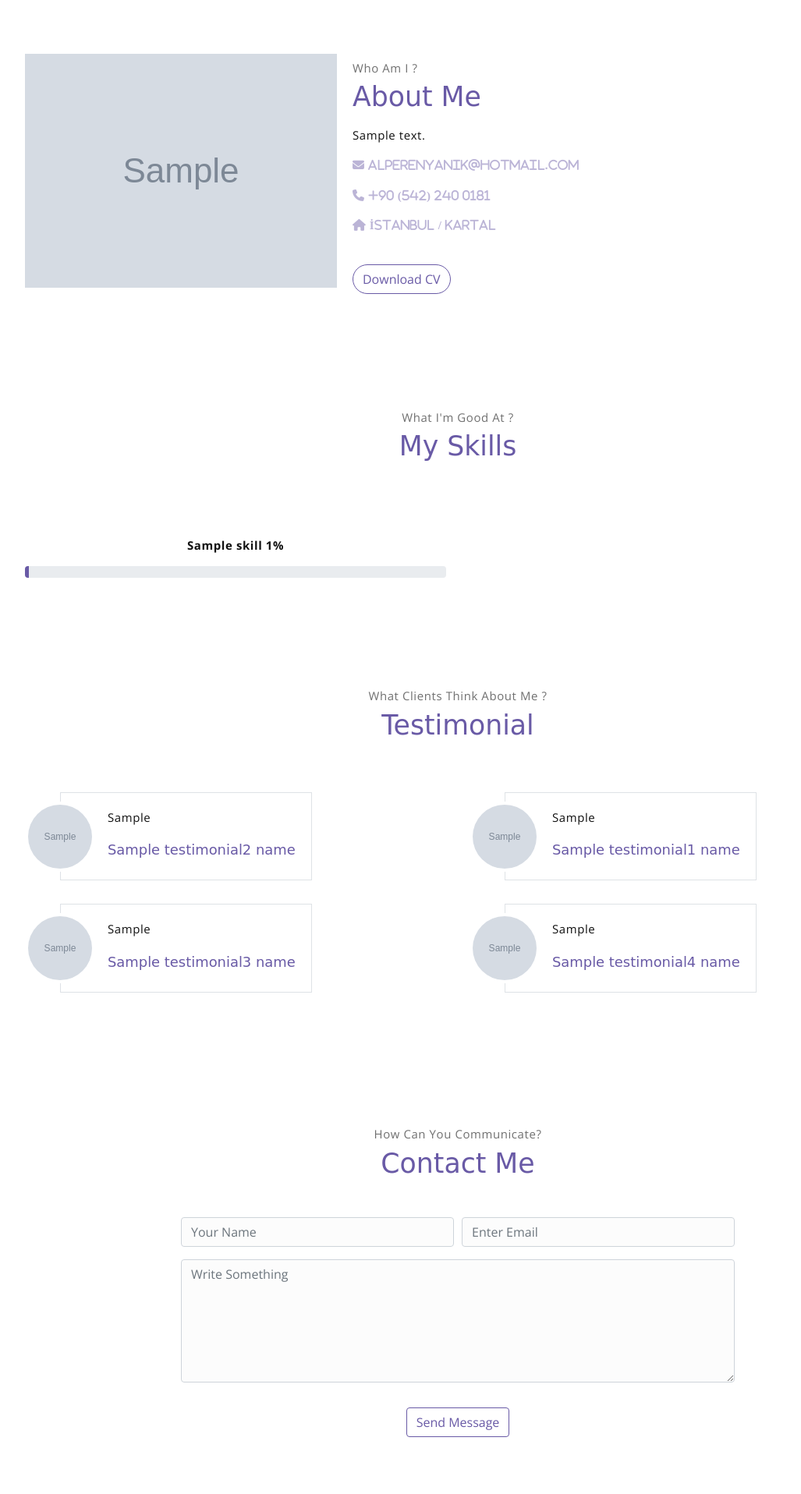
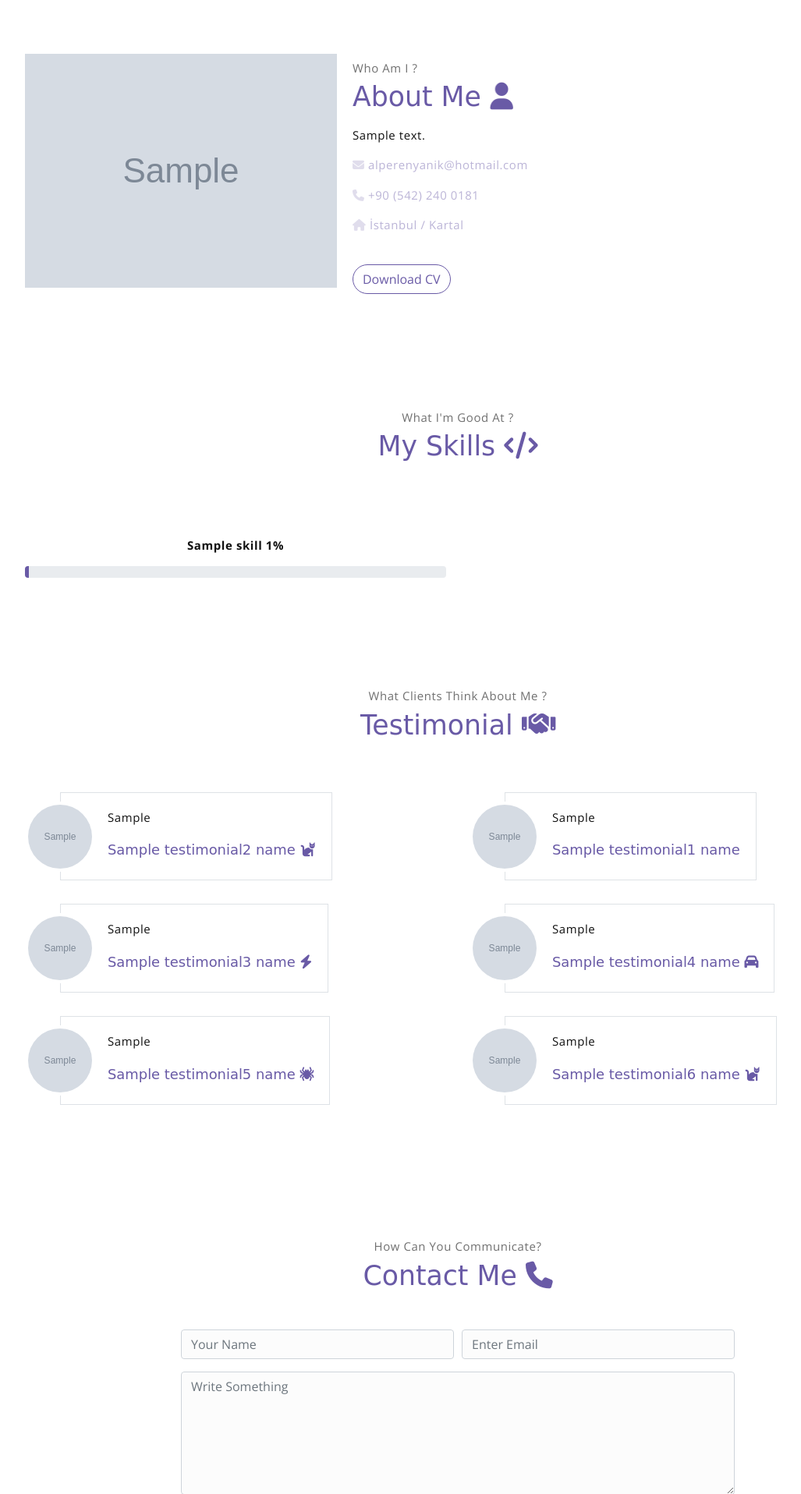
Before and after one commit to alperenynk/Django_Site, a Django app: template templates/index.html in a window 1280 px wide. Shown: the part 801-2717 px from the top of the page at 78% size, without its empty margins (53-1080 px from the left). Run offline with Django 5.2, Linux system fonts and the light colour scheme; the template is opened without the code that fills it: most values are stand-ins (such as "Sample title", 1, 10 or a date in 2020); grey boxes marked "Sample" are stand-in pictures; some libraries are stand-ins or nearby versions; some web fonts are replaced.

Commit message:
feat: added more testimonial

```diff
--- a/templates/includes/navbar.html
+++ b/templates/includes/navbar.html
@@ -3,7 +3,7 @@
 <!-- Page Navbar -->
 <nav class="custom-navbar" data-spy="affix" data-offset-top="20">
     <div class="container">
-        <a class="logo" href="{% url "index" %}">AY</a>
+        <a class="logo" href="{% url "index" %}"><i class="fa-solid fa-star fa-spin fa-spin-reverse"></i></a>
         <ul class="nav">
             <li class="item">
                 <a class="link" href="{% url "index" %}">Home</a>
@@ -15,7 +15,7 @@
                 <a class="link" href="#skills">Skills</a>
             </li>
             <li class="item">
-                <a class="link" href="#testimonial">Testmonial</a>
+                <a class="link" href="#testimonial">Testimonial</a>
             </li>
             <li class="item">
                 <a class="link" href="#contact">Contact</a>
--- a/templates/index.html
+++ b/templates/index.html
@@ -14,10 +14,10 @@
     <div class="overlay"></div>
     <div class="header-content container">
         <h1 class="header-title">
-            <span class="up">HI!</span>
-            <span class="down">I am {{ home_banner_name }}</span>
+            <span class="up fa-fade">HI!</span>
+            <span class="down fa-fade">I am {{ home_banner_name }}</span>
         </h1>
-        <p class="header-subtitle">{{ home_banner_title }}</p>
+        <p class="header-subtitle fa-fade" style="font-weight: bold;">{{ home_banner_title }}</p>
     </div>
 </header><!-- end of page header -->
 
@@ -30,14 +30,13 @@
             </div>
             <div class="about-caption">
                 <p class="section-subtitle">Who Am I ?</p>
-                <h2 class="section-title mb-3">About Me</h2>
+                <h2 class="section-title mb-3">About Me <i class="fa-solid fa-user fa-flip"></i></h2>
                 <p>
                     {{ about_myself_welcome }}
                 </p>
-                <p><a href="mailto:alperenyanik@hotmail.com"><i class="fa-solid fa-envelope fa-fade">
-                    alperenyanik@hotmail.com</i></a></p>
-                <p><a href="tel:+905422400181"><i class="fa-solid fa-phone fa-fade"> +90 (542) 240 0181</i></a></p>
-                <p><a href="javascript:void(0)"><i class="fa-solid fa-house fa-fade"> İstanbul / Kartal</i></a></p>
+                <p class="fa-fade"><a href="mailto:alperenyanik@hotmail.com"><i class="fa-solid fa-envelope fa-fade"></i> alperenyanik@hotmail.com</a></p>
+                <p class="fa-fade"><a href="tel:+905422400181"><i class="fa-solid fa-phone fa-fade"></i> +90 (542) 240 0181</a></p>
+                <p class="fa-fade"><a href="javascript:void(0)"><i class="fa-solid fa-house fa-fade"></i> İstanbul / Kartal</a></p>
                 <button class="btn-rounded btn btn-outline-primary mt-4">Download CV</button>
             </div>
         </div>
@@ -50,7 +49,7 @@
         <div>
             <div>
                 <p class="section-subtitle">What I'm Good At ?</p>
-                <h2 class="section-title mb-6" style="text-align: center">My Skills</h2>
+                <h2 class="section-title mb-6" style="text-align: center">My Skills <i class="fa-solid fa-code"></i></h2>
 
 
                 <div class="row">
@@ -78,7 +77,7 @@
 <section class="section" id="testimonial">
     <div class="container text-center">
         <p class="section-subtitle">What Clients Think About Me ?</p>
-        <h6 class="section-title mb-6">Testimonial</h6>
+        <h6 class="section-title mb-6">Testimonial <i class="fa-solid fa-handshake fa-bounce"></i></h6>
 
         <!-- row -->
         <div class="row">
@@ -91,7 +90,7 @@
                     </div>
                     <div class="testimonial-card-body">
                         <p class="testimonial-card-subtitle">{{ testimonial2_think }}</p>
-                        <h6 class="testimonial-card-title">{{ testimonial2_name }}</h6>
+                        <h6 class="testimonial-card-title">{{ testimonial2_name }} <i class="fa-solid fa-cat"></i></h6>
                     </div>
                 </div>
             </div>
@@ -117,7 +116,7 @@
                     </div>
                     <div class="testimonial-card-body">
                         <p class="testimonial-card-subtitle">{{ testimonial3_think }}</p>
-                        <h6 class="testimonial-card-title">{{ testimonial3_name }}</h6>
+                        <h6 class="testimonial-card-title">{{ testimonial3_name }} <i class="fa-solid fa-bolt"></i></h6>
                     </div>
                 </div>
             </div>
@@ -130,7 +129,33 @@
                     </div>
                     <div class="testimonial-card-body">
                         <p class="testimonial-card-subtitle">{{ testimonial4_think }}</p>
-                        <h6 class="testimonial-card-title">{{ testimonial4_name }}</h6>
+                        <h6 class="testimonial-card-title">{{ testimonial4_name }} <i class="fa-solid fa-car"></i></h6>
+                    </div>
+                </div>
+            </div>
+
+            <div class="col-md-6">
+                <div class="testimonial-card">
+                    <div class="testimonial-card-img-holder">
+                        <img src="{{ testimonial5_image.url }}" class="testimonial-card-img"
+                             alt="">
+                    </div>
+                    <div class="testimonial-card-body">
+                        <p class="testimonial-card-subtitle">{{ testimonial5_think }}</p>
+                        <h6 class="testimonial-card-title">{{ testimonial5_name }} <i class="fa-solid fa-spider"></i></h6>
+                    </div>
+                </div>
+            </div>
+
+            <div class="col-md-6">
+                <div class="testimonial-card">
+                    <div class="testimonial-card-img-holder">
+                        <img src="{{ testimonial6_image.url }}" class="testimonial-card-img"
+                             alt="">
+                    </div>
+                    <div class="testimonial-card-body">
+                        <p class="testimonial-card-subtitle">{{ testimonial6_think }}</p>
+                        <h6 class="testimonial-card-title">{{ testimonial6_name }} <i class="fa-solid fa-cat"></i></h6>
                     </div>
                 </div>
             </div>
@@ -143,7 +168,7 @@
 <section class="section" id="contact">
     <div class="container text-center">
         <p class="section-subtitle">How Can You Communicate?</p>
-        <h6 class="section-title mb-5">Contact Me</h6>
+        <h6 class="section-title mb-5">Contact Me <i class="fa-solid fa-phone fa-shake"></i></h6>
         <!-- contact form -->
         <form action="" class="contact-form col-md-10 col-lg-8 m-auto">
             <div class="form-row">
```
Also changed, not shown: myCV/views.py (+12 -0 lines).
